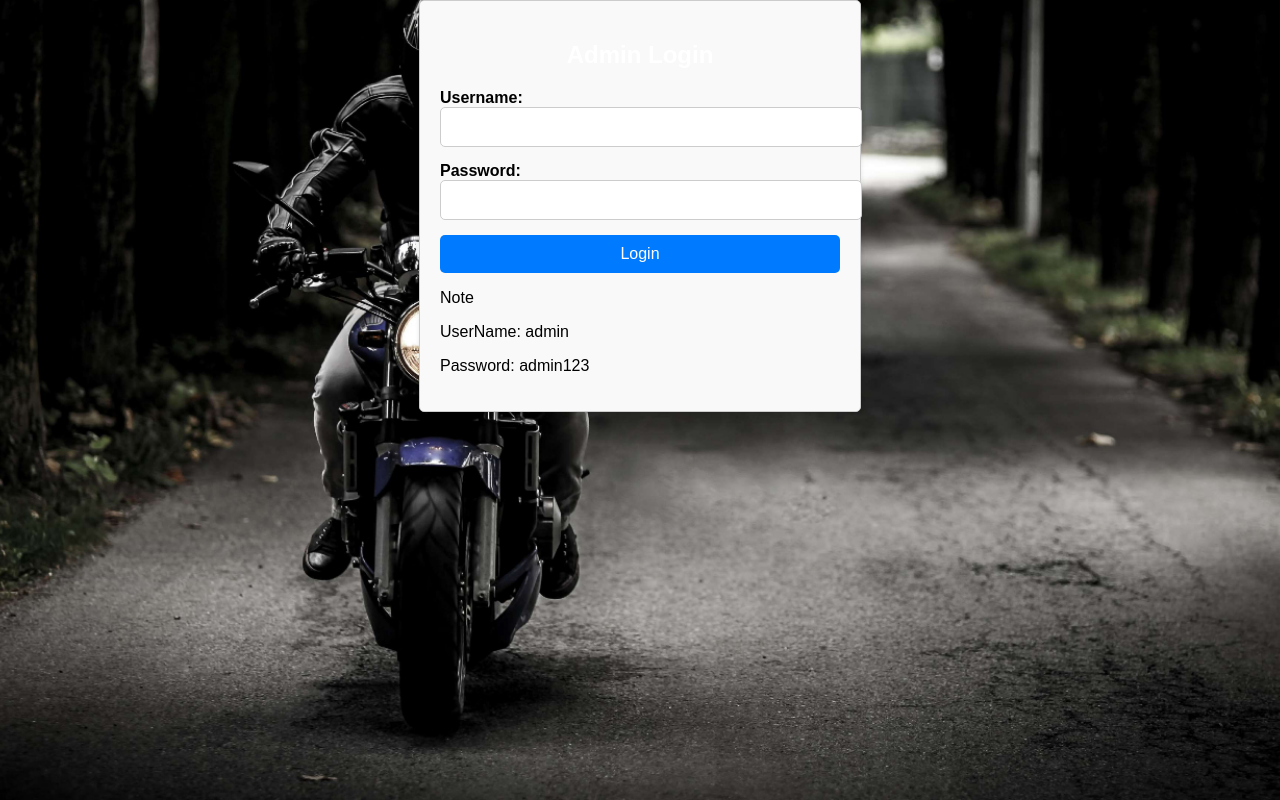
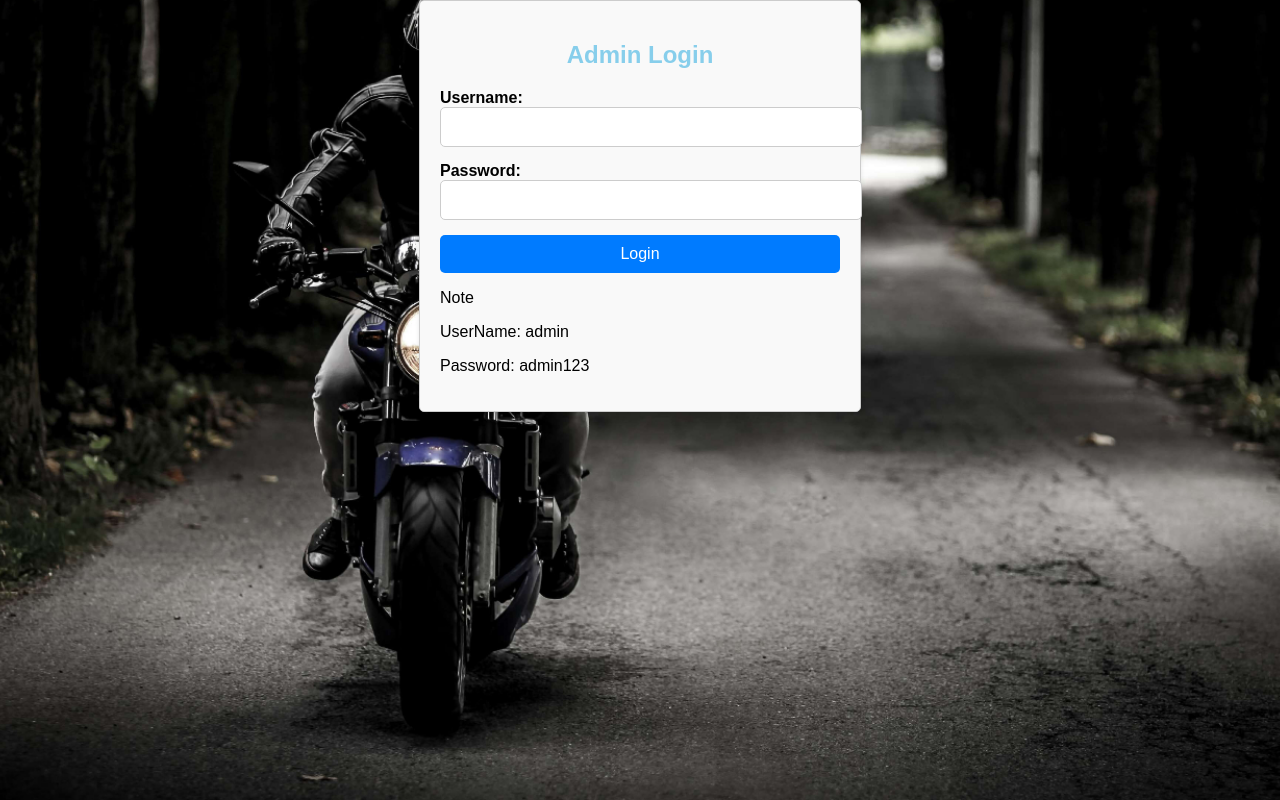
Before and after one commit to Rahul-R-1796/Bike_Service_App, a React (Create React App) app in the folder Bike_Service_Front_End/: page /admin-login in a window 1280 px wide. Built offline with nearby package versions, Linux system fonts and the light colour scheme.

Commit message:
Update AdminLogin.css

```diff
--- a/Bike_Service_Front_End/src/components/Styles/AdminLogin.css
+++ b/Bike_Service_Front_End/src/components/Styles/AdminLogin.css
@@ -13,6 +13,7 @@
   .admin-login-container h2 {
     text-align: center;
     margin-bottom: 20px;
+       color: #87CEEB;
   }
 
   .admin-login-container div {
@@ -42,9 +43,7 @@
     cursor: pointer;
     width: 100%;
   }
-h2 {
-    color: #87CEEB;
-}
+
   .admin-login-container button[type="submit"]:hover {
     background-color: #0056b3;
   }
```
